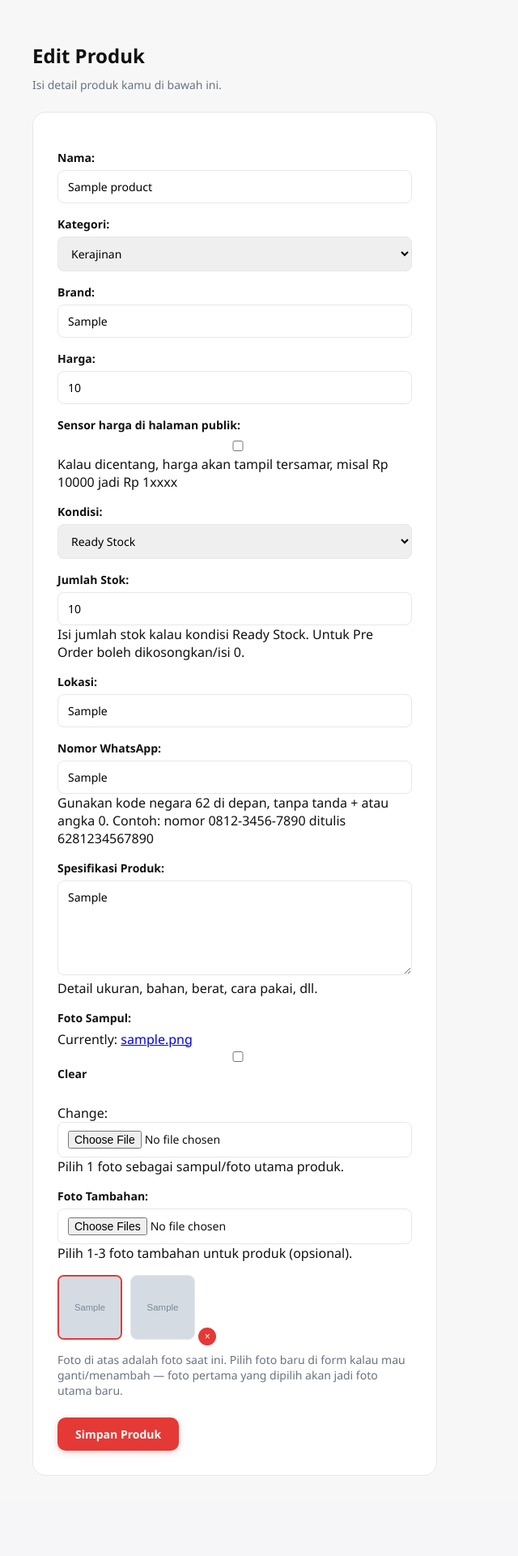
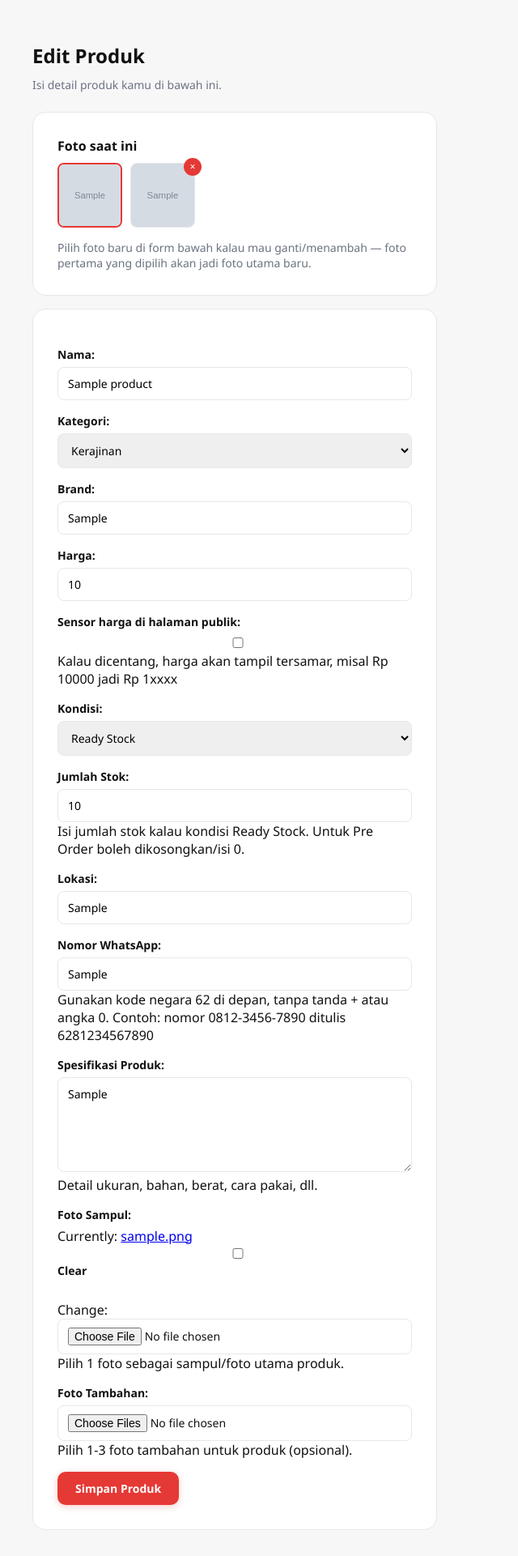
Before and after one commit to zidnichorizcn/didol, a Django app: page /products/1/edit/ in a window 1280 px wide. Shown: the part 74-1995 px from the top of the page at 81% size, without its empty margins (0-640 px from the left). Before the commit the page ends 1896 px from the top, so only its background shows below. Run offline with Django 5.2, Linux system fonts and the light colour scheme; a user stored in the database is signed in; tables that the repository leaves empty hold one stand-in row (values such as "Sample post"); grey boxes marked "Sample" are stand-in pictures.

Commit message:
Perbaiki form bersarang yang membuat tombol simpan tidak berfungsi

```diff
--- a/templates/products/product_form.html
+++ b/templates/products/product_form.html
@@ -4,29 +4,31 @@
 <h2>{% if product %}Edit Produk{% else %}Tambah Produk Baru{% endif %}</h2>
 <p class="helper-text">Isi detail produk kamu di bawah ini.</p>
 
-<div class="form-card">
-    <form method="post" enctype="multipart/form-data">
-        {% csrf_token %}
-        {{ form.as_p }}
-
 {% if product %}
-            <div style="display:flex; gap:10px; flex-wrap:wrap; margin: 8px 0 16px;">
+<div class="form-card" style="margin-bottom: 16px;">
+    <p style="margin:0 0 10px; font-weight:700;">Foto saat ini</p>
+    <div style="display:flex; gap:10px; flex-wrap:wrap;">
         {% if product.foto %}
             <img src="{{ product.foto.url }}" style="width:80px; height:80px; object-fit:cover; border-radius:8px; border:2px solid var(--primary);">
         {% endif %}
         {% for img in product.images.all %}
             <div style="position:relative;">
                 <img src="{{ img.foto.url }}" style="width:80px; height:80px; object-fit:cover; border-radius:8px; border:1px solid var(--border);">
-                        <form method="post" action="{% url 'product_image_delete' img.pk %}" style="position:absolute; top:-8px; right:-8px; margin:0;">
+                <form method="post" action="{% url 'product_image_delete' img.pk %}" style="position:absolute; top:-8px; right:-8px; margin:0;" onsubmit="return confirm('Hapus foto tambahan ini?');">
                     {% csrf_token %}
                     <button type="submit" title="Hapus foto ini" style="background:var(--primary); color:#fff; border:none; border-radius:50%; width:22px; height:22px; cursor:pointer; font-size:12px; line-height:1; padding:0;">×</button>
                 </form>
             </div>
         {% endfor %}
     </div>
-            <p class="helper-text" style="margin-top:-8px;">Foto di atas adalah foto saat ini. Pilih foto baru di form kalau mau ganti/menambah — foto pertama yang dipilih akan jadi foto utama baru.</p>
+    <p class="helper-text" style="margin: 10px 0 0;">Pilih foto baru di form bawah kalau mau ganti/menambah — foto pertama yang dipilih akan jadi foto utama baru.</p>
+</div>
 {% endif %}
 
+<div class="form-card">
+    <form method="post" enctype="multipart/form-data">
+        {% csrf_token %}
+        {{ form.as_p }}
         <button type="submit" class="btn btn-primary">Simpan Produk</button>
     </form>
 </div>
```
Lines whose indentation alone changed are shown as unchanged.
